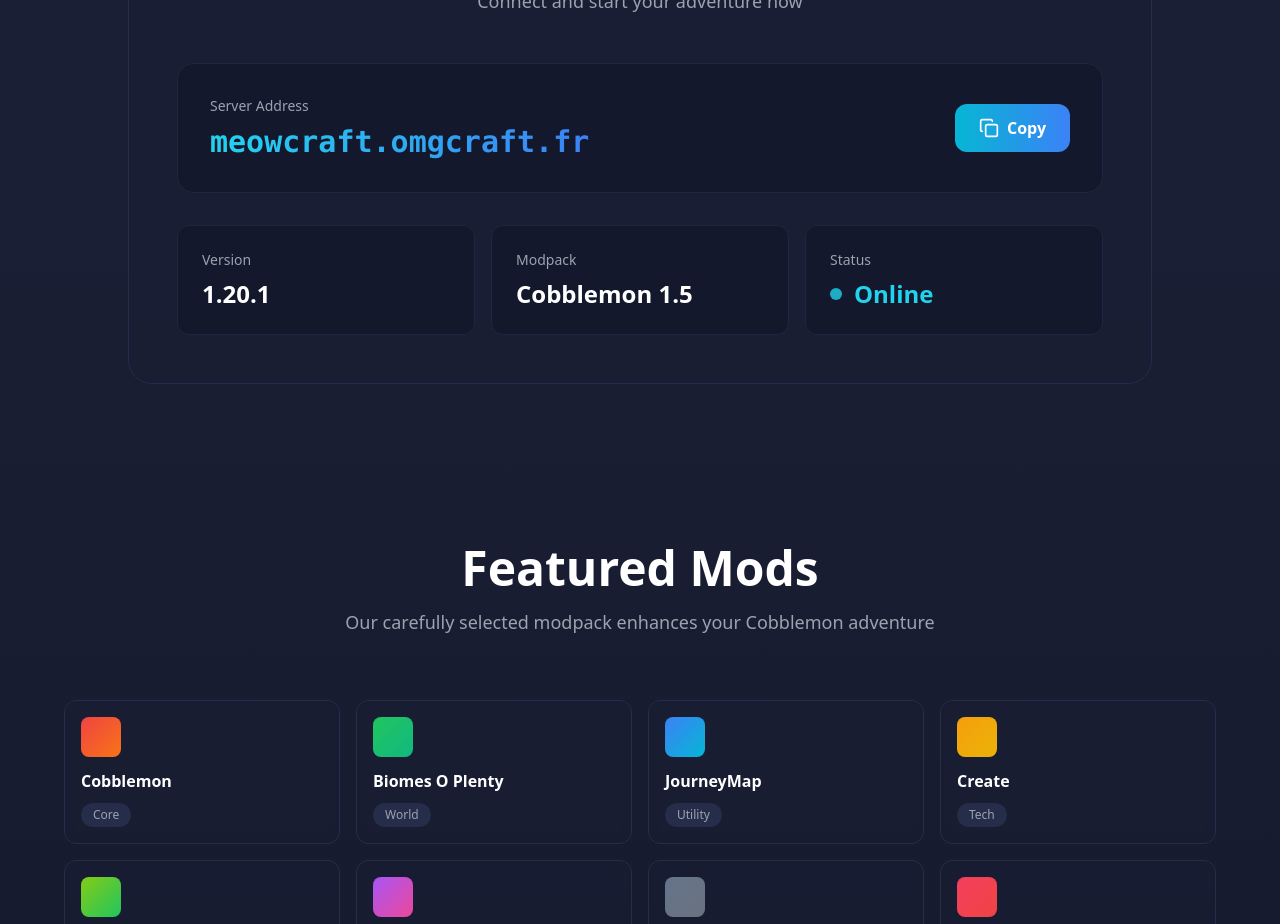
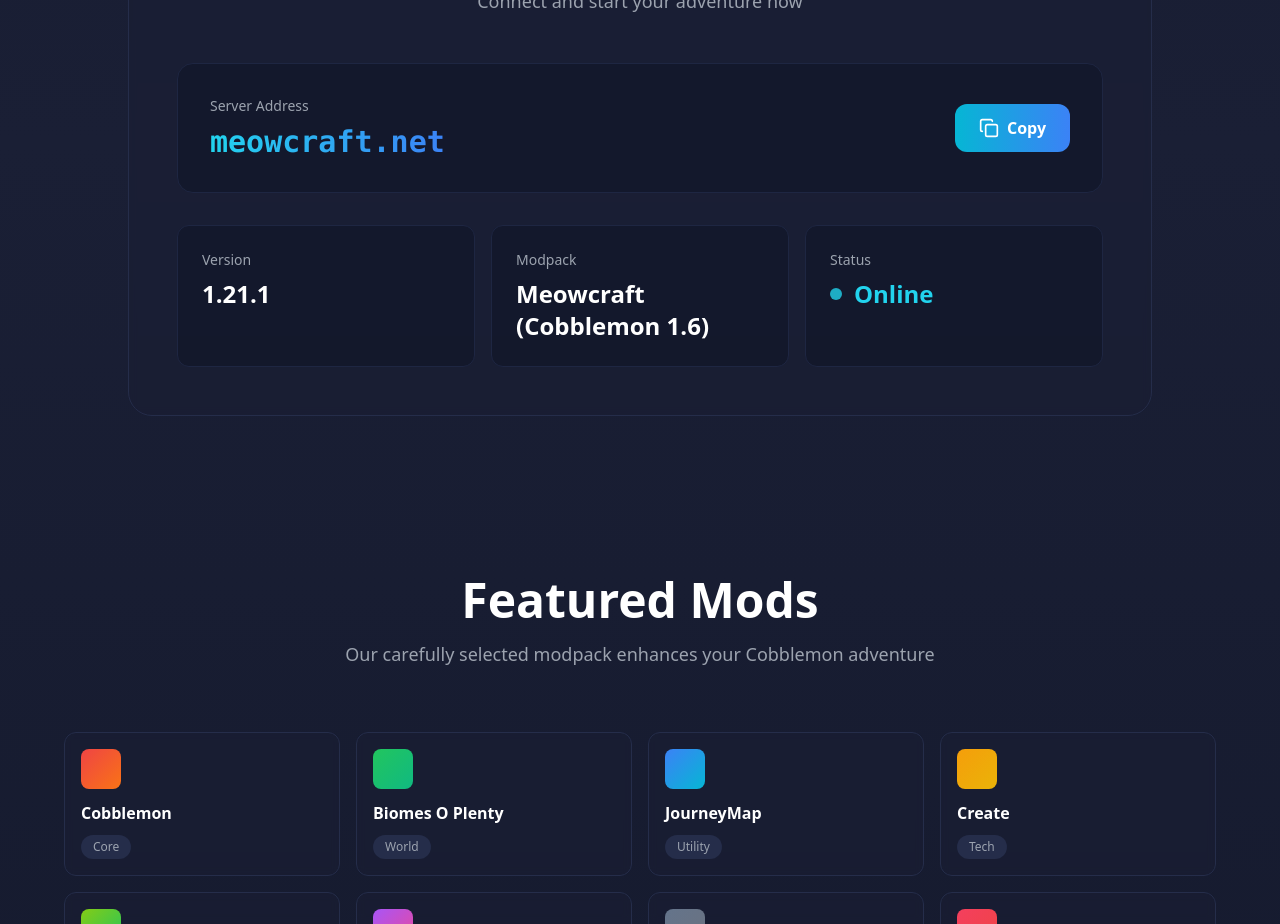
Before and after one commit to hisokaSH/website2, a React (Vite) app: page / in a window 1280 px wide. Shown: the part 2240-3164 px from the top of the page. Built offline with nearby package versions, Linux system fonts and the light colour scheme.

Commit message:
Update App.tsx

```diff
--- a/src/App.tsx
+++ b/src/App.tsx
@@ -281,11 +281,11 @@ function App() {
                 <div className="text-center sm:text-left">
                   <div className="text-gray-400 text-sm mb-2">Server Address</div>
                   <div className="text-2xl sm:text-3xl font-mono font-bold text-transparent bg-clip-text bg-gradient-to-r from-cyan-400 to-blue-500">
-                    meowcraft.omgcraft.fr
+                    meowcraft.net
                   </div>
                 </div>
                 <button
-                  onClick={() => copyToClipboard('meowcraft.omgcraft.fr')}
+                  onClick={() => copyToClipboard('meowcraft.net')}
                   className="bg-gradient-to-r from-cyan-500 to-blue-500 hover:from-cyan-600 hover:to-blue-600 text-white px-6 py-3 rounded-xl font-semibold transition-all flex items-center space-x-2 transform hover:scale-105"
                 >
                   <Copy className="w-5 h-5" />
@@ -297,11 +297,11 @@ function App() {
             <div className="grid grid-cols-1 sm:grid-cols-3 gap-4">
               <div className="bg-[#0f1425]/50 rounded-xl p-6 border border-[#1e2642]">
                 <div className="text-gray-400 text-sm mb-2">Version</div>
-                <div className="text-2xl font-bold text-white">1.20.1</div>
+                <div className="text-2xl font-bold text-white">1.21.1</div>
               </div>
               <div className="bg-[#0f1425]/50 rounded-xl p-6 border border-[#1e2642]">
                 <div className="text-gray-400 text-sm mb-2">Modpack</div>
-                <div className="text-2xl font-bold text-white">Cobblemon 1.5</div>
+                <div className="text-2xl font-bold text-white">Meowcraft (Cobblemon 1.6) </div>
               </div>
               <div className="bg-[#0f1425]/50 rounded-xl p-6 border border-[#1e2642]">
                 <div className="text-gray-400 text-sm mb-2 flex items-center">
```
